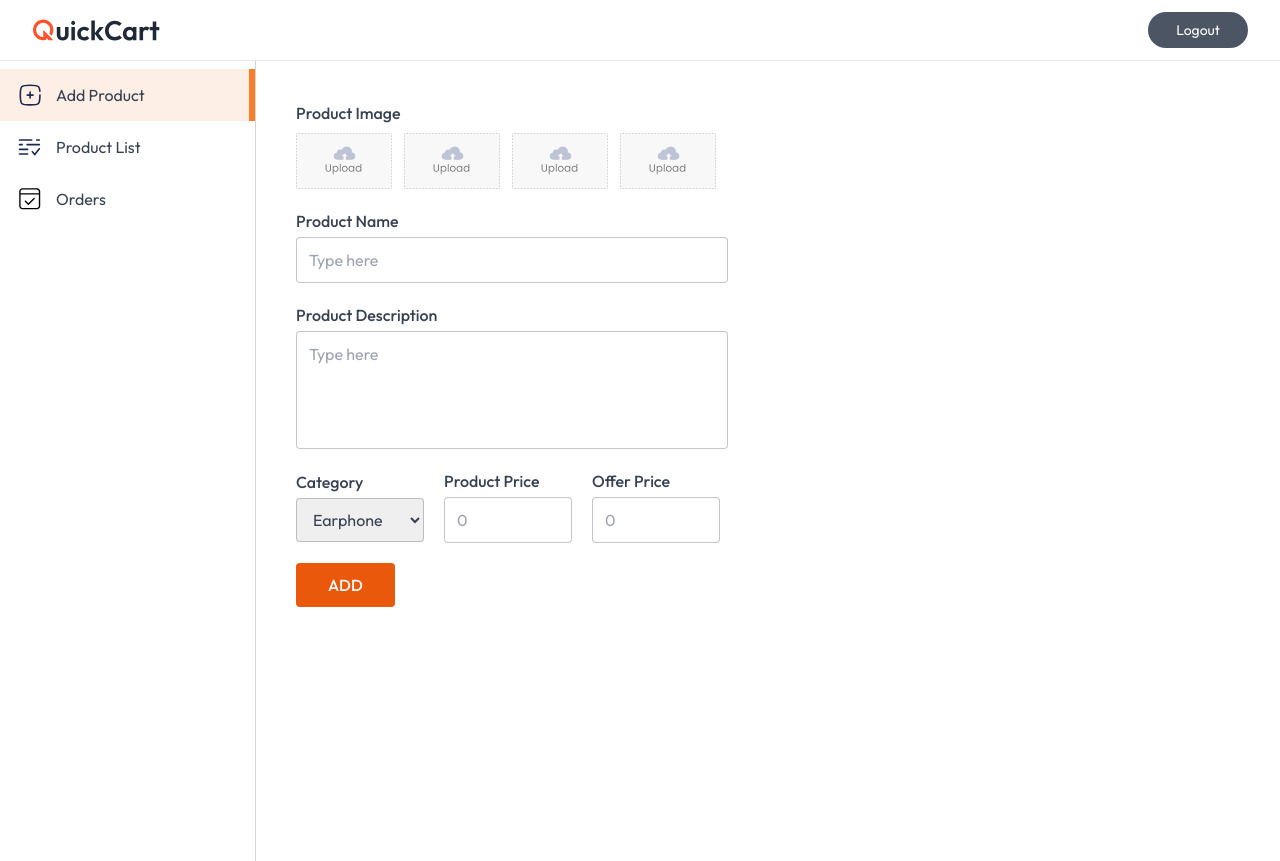
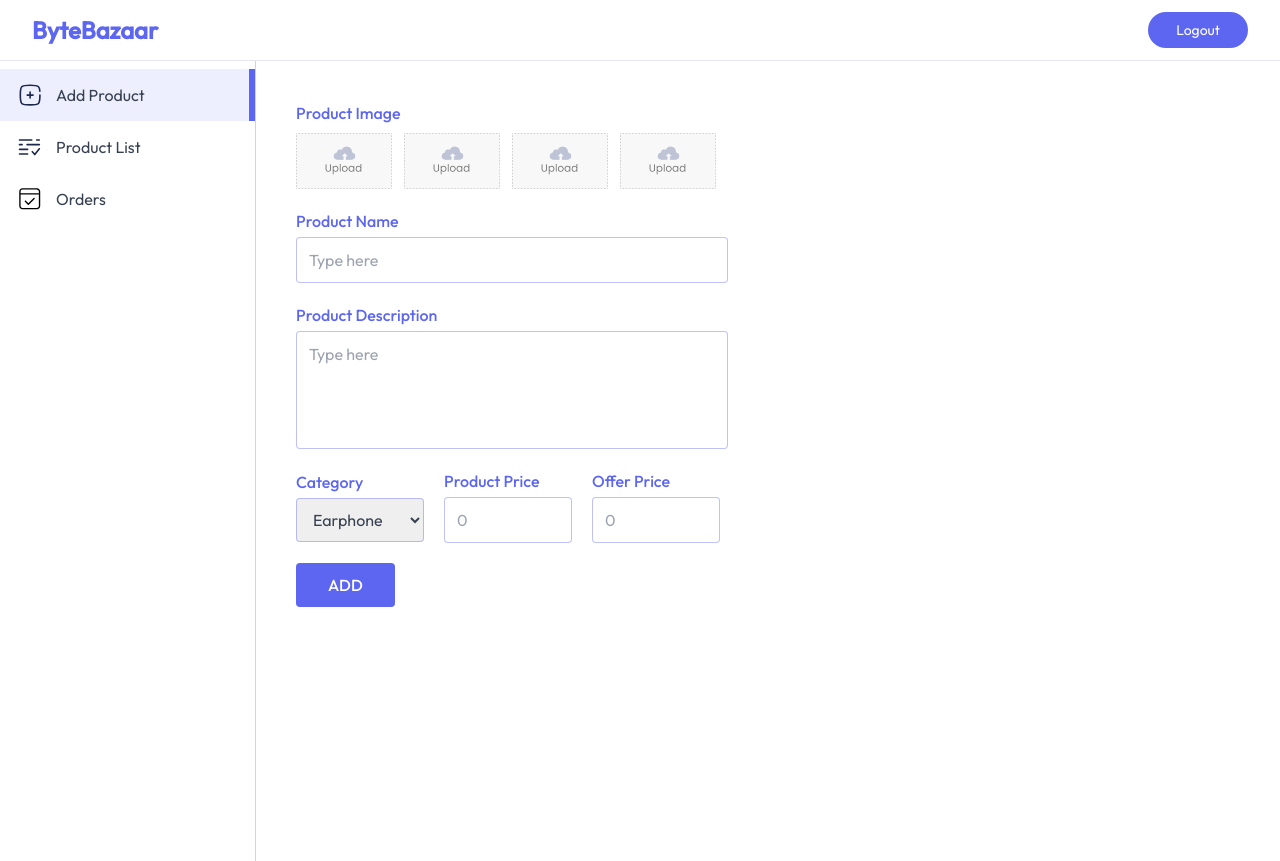
Before and after one commit to Mismail9961/ByteBazaar, a Next.js app: page /seller in a window 1280 px wide. Built offline with nearby package versions, Linux system fonts and the light colour scheme; no server answers; the database is empty.

Commit message:
Admin Panel Ui changes

```diff
--- /dev/null
+++ b/app/api/order/admin-list/route.js
@@ -0,0 +1,22 @@
+import { NextResponse } from "next/server";
+import connectDB from "@/config/db";
+import Order from "@/models/Order";
+
+export async function GET() {
+  try {
+    // connect to MongoDB
+    await connectDB();
+
+    // fetch all orders, populate products inside items
+    const orders = await Order.find()
+      .populate("items.product") // optional: fetch product details
+      .sort({ createdAt: -1 });
+
+    return NextResponse.json(orders, { status: 200 });
+  } catch (error) {
+    return NextResponse.json(
+      { message: "Failed to fetch orders", error: error.message },
+      { status: 500 }
+    );
+  }
+}
--- a/app/seller/page.jsx
+++ b/app/seller/page.jsx
@@ -20,7 +20,6 @@ const AddProduct = () => {
     e.preventDefault();
 
     const formData = new FormData();
-
     formData.append("name", name);
     formData.append("description", description);
     formData.append("category", category);
@@ -33,11 +32,9 @@ const AddProduct = () => {
 
     try {
       const token = await getToken();
-
       const { data } = await axios.post("/api/product/add", formData, {
         headers: {
           Authorization: `Bearer ${token}`,
-          // ❌ don’t set Content-Type manually, Axios does it when using FormData
         },
       });
 
@@ -62,7 +59,7 @@ const AddProduct = () => {
     <div className="flex-1 min-h-screen flex flex-col justify-between">
       <form onSubmit={handleSubmit} className="md:p-10 p-4 space-y-5 max-w-lg">
         <div>
-          <p className="text-base font-medium">Product Image</p>
+          <p className="text-base font-medium text-[#5C66F0]">Product Image</p>
           <div className="flex flex-wrap items-center gap-3 mt-2">
             {[...Array(4)].map((_, index) => (
               <label key={index} htmlFor={`image${index}`}>
@@ -93,14 +90,17 @@ const AddProduct = () => {
           </div>
         </div>
         <div className="flex flex-col gap-1 max-w-md">
-          <label className="text-base font-medium" htmlFor="product-name">
+          <label
+            className="text-base font-medium text-[#5C66F0]"
+            htmlFor="product-name"
+          >
             Product Name
           </label>
           <input
             id="product-name"
             type="text"
             placeholder="Type here"
-            className="outline-none md:py-2.5 py-2 px-3 rounded border border-gray-500/40"
+            className="outline-none md:py-2.5 py-2 px-3 rounded border border-[#5C66F0]/40 focus:border-[#5C66F0] focus:ring-1 focus:ring-[#5C66F0]"
             onChange={(e) => setName(e.target.value)}
             value={name}
             required
@@ -108,7 +108,7 @@ const AddProduct = () => {
         </div>
         <div className="flex flex-col gap-1 max-w-md">
           <label
-            className="text-base font-medium"
+            className="text-base font-medium text-[#5C66F0]"
             htmlFor="product-description"
           >
             Product Description
@@ -116,7 +116,7 @@ const AddProduct = () => {
           <textarea
             id="product-description"
             rows={4}
-            className="outline-none md:py-2.5 py-2 px-3 rounded border border-gray-500/40 resize-none"
+            className="outline-none md:py-2.5 py-2 px-3 rounded border border-[#5C66F0]/40 resize-none focus:border-[#5C66F0] focus:ring-1 focus:ring-[#5C66F0]"
             placeholder="Type here"
             onChange={(e) => setDescription(e.target.value)}
             value={description}
@@ -125,12 +125,15 @@ const AddProduct = () => {
         </div>
         <div className="flex items-center gap-5 flex-wrap">
           <div className="flex flex-col gap-1 w-32">
-            <label className="text-base font-medium" htmlFor="category">
+            <label
+              className="text-base font-medium text-[#5C66F0]"
+              htmlFor="category"
+            >
               Category
             </label>
             <select
               id="category"
-              className="outline-none md:py-2.5 py-2 px-3 rounded border border-gray-500/40"
+              className="outline-none md:py-2.5 py-2 px-3 rounded border border-[#5C66F0]/40 focus:border-[#5C66F0] focus:ring-1 focus:ring-[#5C66F0]"
               onChange={(e) => setCategory(e.target.value)}
               defaultValue={category}
             >
@@ -144,28 +147,34 @@ const AddProduct = () => {
             </select>
           </div>
           <div className="flex flex-col gap-1 w-32">
-            <label className="text-base font-medium" htmlFor="product-price">
+            <label
+              className="text-base font-medium text-[#5C66F0]"
+              htmlFor="product-price"
+            >
               Product Price
             </label>
             <input
               id="product-price"
               type="number"
               placeholder="0"
-              className="outline-none md:py-2.5 py-2 px-3 rounded border border-gray-500/40"
+              className="outline-none md:py-2.5 py-2 px-3 rounded border border-[#5C66F0]/40 focus:border-[#5C66F0] focus:ring-1 focus:ring-[#5C66F0]"
               onChange={(e) => setPrice(e.target.value)}
               value={price}
               required
             />
           </div>
           <div className="flex flex-col gap-1 w-32">
-            <label className="text-base font-medium" htmlFor="offer-price">
+            <label
+              className="text-base font-medium text-[#5C66F0]"
+              htmlFor="offer-price"
+            >
               Offer Price
             </label>
             <input
               id="offer-price"
               type="number"
               placeholder="0"
-              className="outline-none md:py-2.5 py-2 px-3 rounded border border-gray-500/40"
+              className="outline-none md:py-2.5 py-2 px-3 rounded border border-[#5C66F0]/40 focus:border-[#5C66F0] focus:ring-1 focus:ring-[#5C66F0]"
               onChange={(e) => setOfferPrice(e.target.value)}
               value={offerPrice}
               required
@@ -174,12 +183,11 @@ const AddProduct = () => {
         </div>
         <button
           type="submit"
-          className="px-8 py-2.5 bg-orange-600 text-white font-medium rounded"
+          className="px-8 py-2.5 bg-[#5C66F0] text-white font-medium rounded hover:bg-[#4A54D4] transition"
         >
           ADD
         </button>
       </form>
-      {/* <Footer /> */}
     </div>
   );
 };
--- a/components/seller/Navbar.jsx
+++ b/components/seller/Navbar.jsx
@@ -1,16 +1,20 @@
 import React from 'react'
-import { assets } from '../../assets/assets'
-import Image from 'next/image'
 import { useAppContext } from '@/context/AppContext'
 
 const Navbar = () => {
-
   const { router } = useAppContext()
 
   return (
-    <div className='flex items-center px-4 md:px-8 py-3 justify-between border-b'>
-      <Image onClick={()=>router.push('/')} className='w-28 lg:w-32 cursor-pointer' src={assets.logo} alt="" />
-      <button className='bg-gray-600 text-white px-5 py-2 sm:px-7 sm:py-2 rounded-full text-xs sm:text-sm'>Logout</button>
+    <div className="flex items-center px-4 md:px-8 py-3 justify-between border-b">
+      <h1
+        onClick={() => router.push('/')}
+        className="text-xl lg:text-2xl font-bold text-[#5C66F0] cursor-pointer"
+      >
+        ByteBazaar
+      </h1>
+      <button className="bg-[#5C66F0] text-white px-5 py-2 sm:px-7 sm:py-2 rounded-full text-xs sm:text-sm">
+        Logout
+      </button>
     </div>
   )
 }
--- a/components/seller/Sidebar.jsx
+++ b/components/seller/Sidebar.jsx
@@ -5,7 +5,7 @@ import Image from 'next/image';
 import { usePathname } from 'next/navigation';
 
 const SideBar = () => {
-    const pathname = usePathname()
+    const pathname = usePathname();
     const menuItems = [
         { name: 'Add Product', path: '/seller', icon: assets.add_icon },
         { name: 'Product List', path: '/seller/product-list', icon: assets.product_list_icon },
@@ -13,27 +13,25 @@ const SideBar = () => {
     ];
 
     return (
-        <div className='md:w-64 w-16 border-r min-h-screen text-base border-gray-300 py-2 flex flex-col'>
+        <div className="md:w-64 w-16 border-r min-h-screen text-base border-gray-300 py-2 flex flex-col">
             {menuItems.map((item) => {
-
                 const isActive = pathname === item.path;
 
                 return (
                     <Link href={item.path} key={item.name} passHref>
                         <div
-                            className={
-                                `flex items-center py-3 px-4 gap-3 ${isActive
-                                    ? "border-r-4 md:border-r-[6px] bg-orange-600/10 border-orange-500/90"
+                            className={`flex items-center py-3 px-4 gap-3 ${
+                                isActive
+                                    ? "border-r-4 md:border-r-[6px] bg-[#5C66F0]/10 border-[#5C66F0]"
                                     : "hover:bg-gray-100/90 border-white"
-                                }`
-                            }
+                            }`}
                         >
                             <Image
                                 src={item.icon}
                                 alt={`${item.name.toLowerCase()}_icon`}
                                 className="w-7 h-7"
                             />
-                            <p className='md:block hidden text-center'>{item.name}</p>
+                            <p className="md:block hidden text-center">{item.name}</p>
                         </div>
                     </Link>
                 );
```
Also changed, not shown: app/seller/orders/page.jsx (+32 -20 lines).
